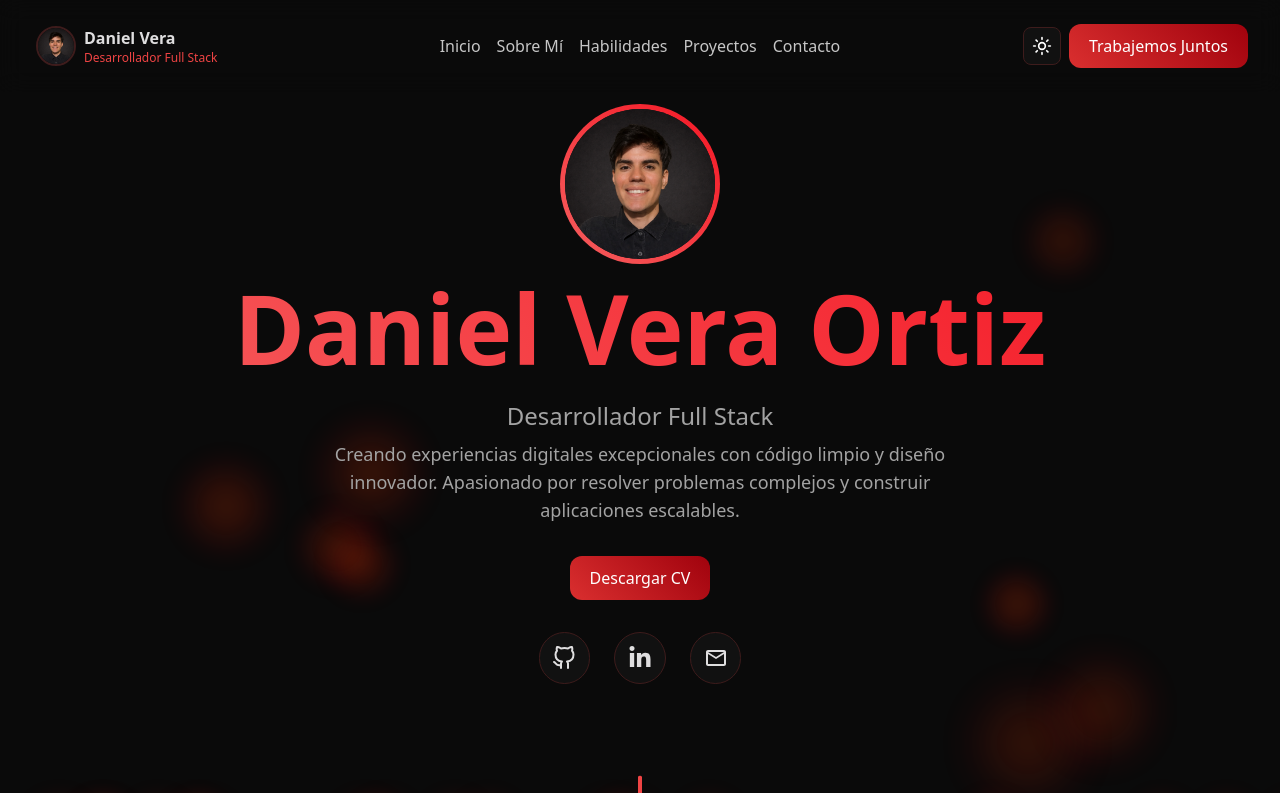
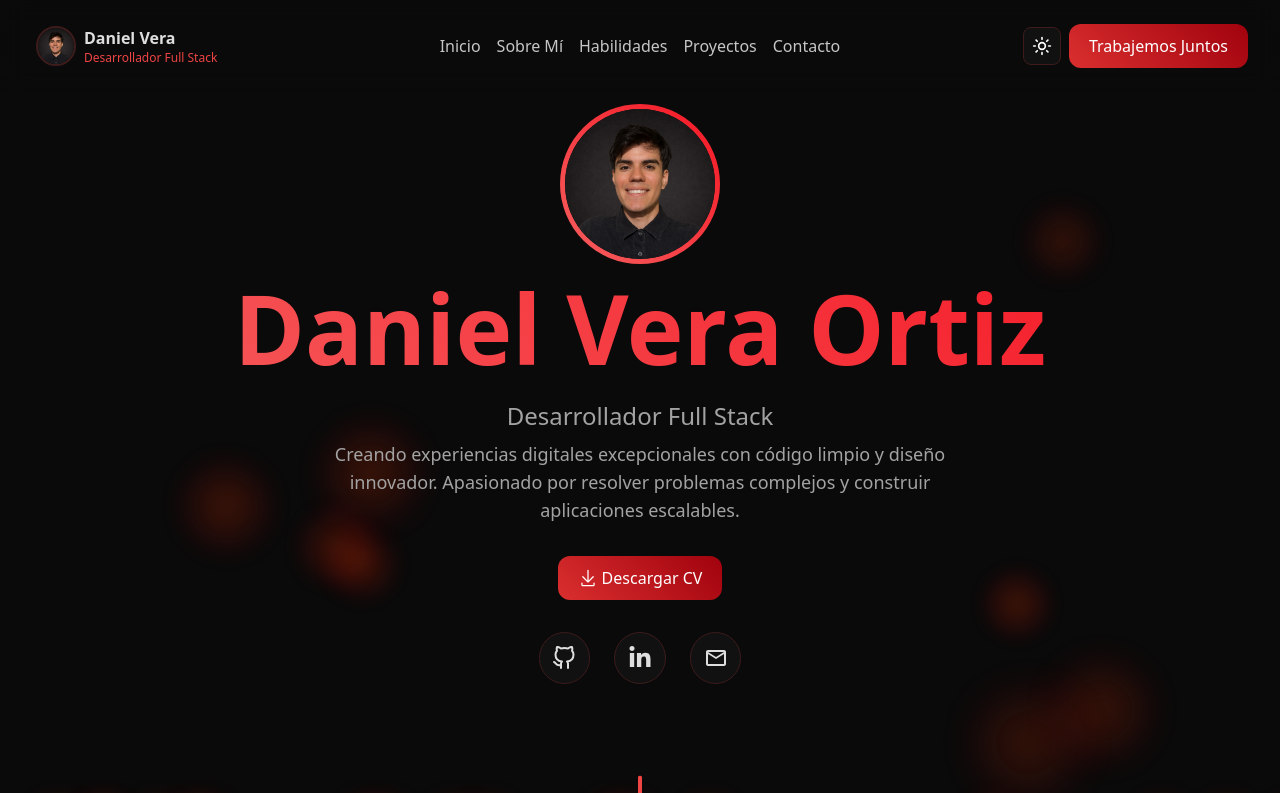
Before and after one commit to DanielVeraOrtiz/personal-portfolio, a Next.js app: page / in a window 1280 px wide. Shown: the top 793 px of the page. Built offline with nearby package versions, Linux system fonts and the light colour scheme.

Commit message:
style(hero): Se le agrega un icono al boton para descargar CV git push :

```diff
--- a/src/components/heroSection/hero.tsx
+++ b/src/components/heroSection/hero.tsx
@@ -8,6 +8,7 @@ import { MdOutlineEmail } from 'react-icons/md';
 import { motion } from 'framer-motion';
 import { FaArrowDownLong } from 'react-icons/fa6';
 import { contactLinks } from '@/config/contact';
+import { GoDownload } from 'react-icons/go';
 import Image from 'next/image';
 
 // Desacticar el server side rendering para las particulas, esto lo refactorice haciando particulas un componente
@@ -61,10 +62,11 @@ export default function Hero() {
         </motion.p>
       </div>
       <a
-        className="btn-cv relative z-999 py-2.5 px-5 rounded-xl flex gap-2 my-4 transition-all duration-400 ease-in-out"
+        className="btn-cv relative z-999 py-2.5 px-5 rounded-xl flex gap-1 items-center my-4 transition-all duration-400 ease-in-out"
         href="/face.png"
         download
       >
+        <GoDownload className="w-5 h-5" />
         Descargar CV
       </a>
       <motion.div
```
